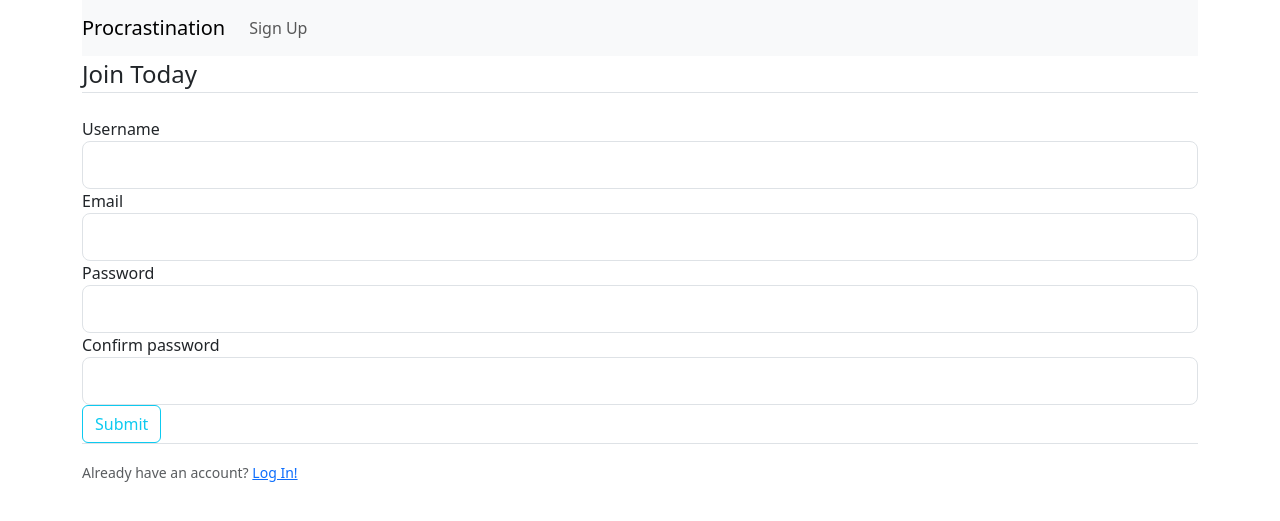
After one commit to julieta-ayala/scaling-octo-adventure, a Flask app: template ToDoApp/todoapp/templates/register.html in a window 1280 px wide. The commit adds this page. Shown: the top 521 px of the page. Run offline with Flask 3, Linux system fonts and the light colour scheme; the template is opened without the code that fills it: most values are stand-ins (such as "Sample title", 1, 10 or a date in 2020); form fields are guessed from the names that the template uses.

Commit message:
Create Sign Up Template

```diff
--- a/ToDoApp/todoapp/templates/layout.html
+++ b/ToDoApp/todoapp/templates/layout.html
@@ -24,8 +24,8 @@
             </button>
             <div class="collapse navbar-collapse" id="navbarNavAltMarkup">
                 <div class="navbar-nav">
-                    <a class="nav-item nav-link" href="#">Sign Up</a>
-                    <a class="nav-item nav-link" href="#">Log In</a>
+                    <a class="nav-item nav-link" href="{{ url_for('users.register')}}">Sign Up</a>
+                    <!-- <a class="nav-item nav-link" href="#">Log In</a> -->
                     <!-- <a class="nav-item nav-link" href="#">My Account</a> -->
                     <!-- <a class="nav-item nav-link" href="#">Add Task</a> -->
                     <!-- <a class="nav-item nav-link" href="#">Search</a> -->
--- /dev/null
+++ b/ToDoApp/todoapp/templates/register.html
@@ -0,0 +1,76 @@
+{% extends 'layout.html' %}
+{% block content %}
+    <div class="content-section">
+        <form method="POST" action="">
+            {{ form.hidden_tag() }}
+            <fieldset class="form-group">
+                <legend class="border-bottom mb-4">Join Today</legend>
+                <div class="form-group">
+                    {{ form.username.label(class="form-control-label") }}
+
+                    <!-- Let the user know the errors -->
+                    {% if form.username.errors %}
+                    {{ form.username(class="form-control form-control-lg is-invalid") }}
+                    <div class="invalid-feedback">
+                        {% for error in form.username.errors %}
+                        <span>{{ error }}</span>
+                        {% endfor %}
+                    </div>
+                    {% else %}
+                    {{ form.username(class="form-control form-control-lg") }}
+                    {% endif %}
+                </div>
+                <div class="form-group">
+                    {{ form.email.label(class="form-control-label") }}
+                    <!-- Let the user know the errors -->
+                    {% if form.email.errors %}
+                    {{ form.email(class="form-control form-control-lg is-invalid") }}
+                    <div class="invalid-feedback">
+                        {% for error in form.email.errors %}
+                        <span>{{ error }}</span>
+                        {% endfor %}
+                    </div>
+                    {% else %}
+                    {{ form.email(class="form-control form-control-lg") }}
+                    {% endif %}
+                </div>
+                <div class="form-group">
+                    {{ form.password.label(class="form-control-label") }}
+                    <!-- Let the user know the errors -->
+                    {% if form.password.errors %}
+                    {{ form.password(class="form-control form-control-lg is-invalid") }}
+                    <div class="invalid-feedback">
+                        {% for error in form.password.errors %}
+                        <span>{{ error }}</span>
+                        {% endfor %}
+                    </div>
+                    {% else %}
+                    {{ form.password(class="form-control form-control-lg") }}
+                    {% endif %}
+                </div>
+                <div class="form-group">
+                    {{ form.confirm_password.label(class="form-control-label") }}
+                    <!-- Let the user know the errors -->
+                    {% if form.confirm_password.errors %}
+                    {{ form.confirm_password(class="form-control form-control-lg is-invalid") }}
+                    <div class="invalid-feedback">
+                        {% for error in form.confirm_password.errors %}
+                        <span>{{ error }}</span>
+                        {% endfor %}
+                    </div>
+                    {% else %}
+                    {{ form.confirm_password(class="form-control form-control-lg") }}
+                    {% endif %}
+                </div>
+            </fieldset>
+            <div class="form-group">
+                {{ form.submit(class="btn btn-outline-info") }}
+            </div>
+        </form>
+    </div>
+    <div class="border-top pt-3">
+        <small class="text-muted">
+            Already have an account? <a class="ml-2" href="{{url_for('users.login') }}">Log In!</a>
+        </small>
+    </div>
+{% endblock content %}
```
